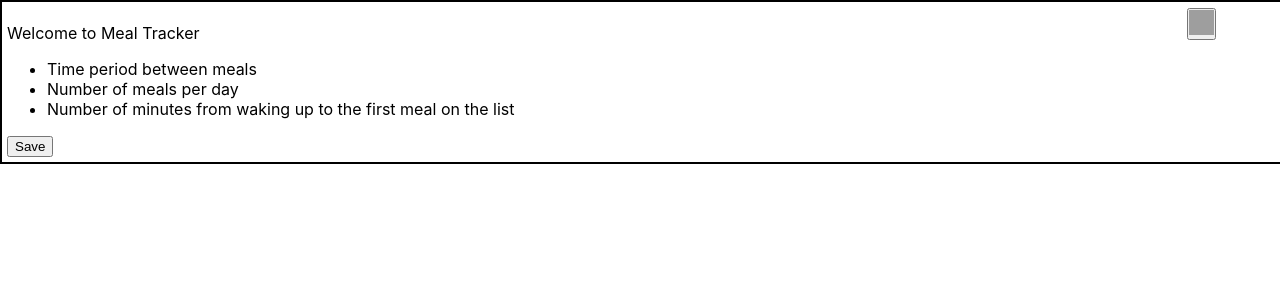
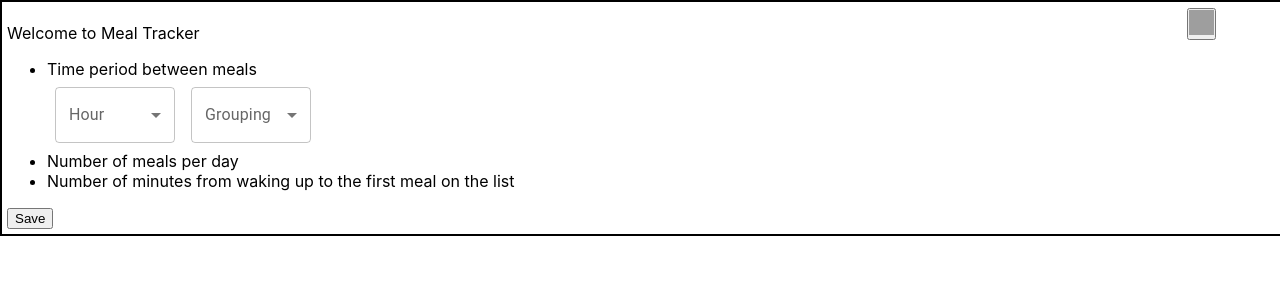
Before and after one commit to kalibria/Meal-tracker, a React (Create React App) app: page / in a window 1280 px wide. Both pictures are taken after a click on the button 1201 px from the left and 24 px from the top of the page. Shown: the top 300 px of the page. Built offline with nearby package versions, Linux system fonts and the light colour scheme; grey boxes are pictures that could not be loaded.

Commit message:
use context.MT-6

```diff
--- a/package.json
+++ b/package.json
@@ -3,6 +3,9 @@
   "version": "0.1.0",
   "private": true,
   "dependencies": {
+    "@emotion/react": "^11.9.0",
+    "@emotion/styled": "^11.8.1",
+    "@mui/material": "^5.8.3",
     "@reduxjs/toolkit": "^1.8.2",
     "@testing-library/jest-dom": "^5.16.4",
     "@testing-library/react": "^13.3.0",
--- /dev/null
+++ b/src/context/context.tsx
@@ -0,0 +1,4 @@
+import React from 'react';
+import { settingsScreen } from '../welcome/settings/settings_constant';
+
+export const MyContext = React.createContext(settingsScreen);
--- a/src/index.tsx
+++ b/src/index.tsx
@@ -3,13 +3,17 @@ import ReactDOM from 'react-dom/client';
 import './index.css';
 import App from './App';
 import reportWebVitals from './reportWebVitals';
+import { settingsScreen } from './welcome/settings/settings_constant';
+import { MyContext } from './context/context';
 
 const root = ReactDOM.createRoot(
   document.getElementById('root') as HTMLElement
 );
 root.render(
   <React.StrictMode>
-    <App />
+    <MyContext.Provider value={settingsScreen}>
+      <App />
+    </MyContext.Provider>
   </React.StrictMode>
 );
 
--- a/src/welcome/settings/settingsList.tsx
+++ b/src/welcome/settings/settingsList.tsx
@@ -1,12 +1,22 @@
-import React from 'react';
+import React, { useContext } from 'react';
+import TimePeriodBetweenMeals from './timePeriodBetweenMeals';
+import { Settings } from './settings_constant';
+import { MyContext } from '../../context/context';
 
 export const SettingsList = () => {
+  const { timeBetweenMeals, numberOfMinutesToFirstMeal, numberOfMealsPerDay } =
+    useContext<Settings>(MyContext);
+
   return (
     <div>
       <ul>
-        <li>Time period between meals</li>
-        <li>Number of meals per day</li>
-        <li>Number of minutes from waking up to the first meal on the list</li>
+        <li key={timeBetweenMeals.id}>
+          Time period between meals <TimePeriodBetweenMeals />
+        </li>
+        <li key={numberOfMinutesToFirstMeal.id}>Number of meals per day</li>
+        <li key={numberOfMealsPerDay.id}>
+          Number of minutes from waking up to the first meal on the list
+        </li>
       </ul>
       <button>Save</button>
     </div>
--- /dev/null
+++ b/src/welcome/settings/settings_constant.tsx
@@ -0,0 +1,17 @@
+export interface Settings {
+  timeBetweenMeals: { id: number; name: number };
+  numberOfMealsPerDay: { id: number; name: number };
+  numberOfMinutesToFirstMeal: { id: number; name: number };
+}
+
+export const settingsScreen: Settings = {
+  timeBetweenMeals: { id: 1, name: 1 }, //from 1 to 2 hours, with a one-minute interval
+  numberOfMealsPerDay: { id: 2, name: 5 }, //5 is default, no max limit, 3 is min number
+  numberOfMinutesToFirstMeal: { id: 3, name: 20 }, //20 min is default, min 5 min, max 60 min
+};
+
+// export const jsonSettingsScreen = JSON.stringify(settingsScreen);
+// export const jsonSettingsList = JSON.parse(jsonSettingsScreen);
+
+const hoursArray = [1, 2];
+const minutesArry = [1, 2, 3, 4, 5, 6, 7];
--- /dev/null
+++ b/src/welcome/settings/timePeriodBetweenMeals.tsx
@@ -0,0 +1,44 @@
+import * as React from 'react';
+import InputLabel from '@mui/material/InputLabel';
+import MenuItem from '@mui/material/MenuItem';
+import ListSubheader from '@mui/material/ListSubheader';
+import FormControl from '@mui/material/FormControl';
+import Select from '@mui/material/Select';
+
+export default function TimePeriodBetweenMeals() {
+  return (
+    <div>
+      <FormControl sx={{ m: 1, minWidth: 120 }}>
+        <InputLabel htmlFor='grouped-native-select'>Hour</InputLabel>
+        <Select
+          native
+          defaultValue=''
+          id='grouped-native-select'
+          label='Grouping'
+        >
+          <option aria-label='None' value='' />
+
+          <option value={1}>Option 1</option>
+          <option value={2}>Option 2</option>
+
+          <option value={3}>Option 3</option>
+          <option value={4}>Option 4</option>
+        </Select>
+      </FormControl>
+      <FormControl sx={{ m: 1, minWidth: 120 }}>
+        <InputLabel htmlFor='grouped-select'>Grouping</InputLabel>
+        <Select defaultValue='' id='grouped-select' label='Grouping'>
+          <MenuItem value=''>
+            <em>None</em>
+          </MenuItem>
+          <ListSubheader>Category 1</ListSubheader>
+          <MenuItem value={1}>Option 1</MenuItem>
+          <MenuItem value={2}>Option 2</MenuItem>
+          <ListSubheader>Category 2</ListSubheader>
+          <MenuItem value={3}>Option 3</MenuItem>
+          <MenuItem value={4}>Option 4</MenuItem>
+        </Select>
+      </FormControl>
+    </div>
+  );
+}
```
Also changed, not shown: src/welcome/settings/setings.tsx (deleted, +0 -13 lines), 1 other file (tests, documents, lock files or other folders).
